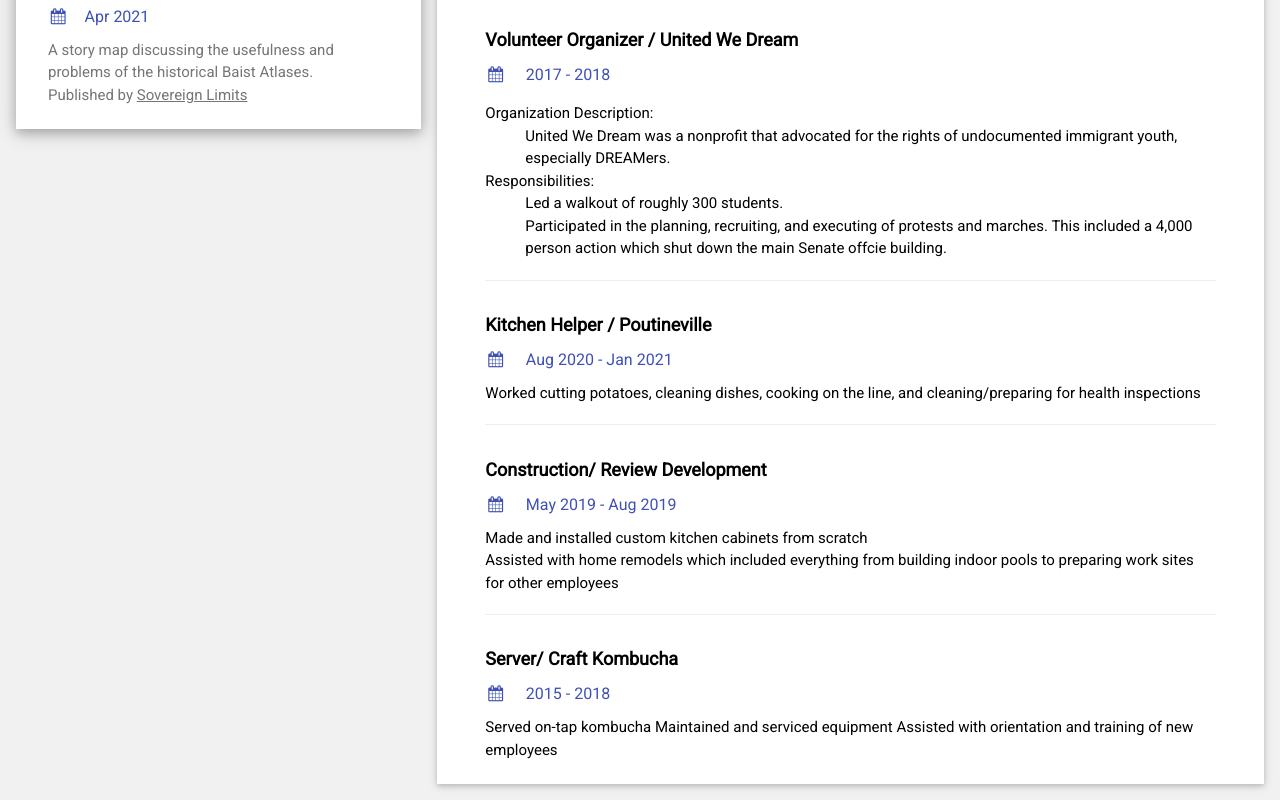
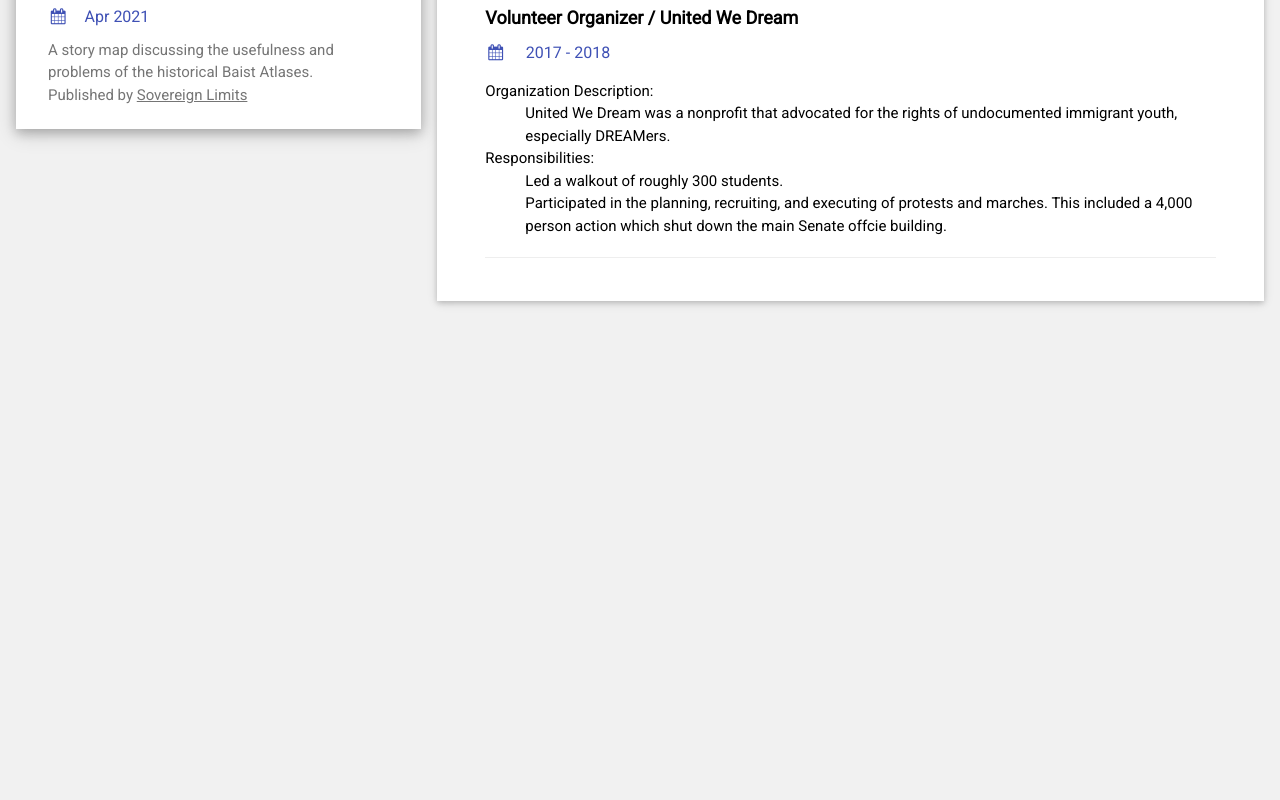
Before and after one commit to ZanderB-B/ZanderB-B.github.io, a plain HTML site: page index.html in a window 1280 px wide. Shown: the part 1976-2776 px from the top of the page. After the commit the page ends 2293 px from the top, so only its background shows below. Drawn offline with nearby package versions, Linux system fonts and the light colour scheme.

Commit message:
Update index.html

```diff
--- a/index.html
+++ b/index.html
@@ -111,7 +111,7 @@ html,body,h1,h2,h3,h4,h5,h6 {font-family: "Roboto", sans-serif}
       <div class="w3-container w3-card w3-white w3-margin-bottom">
         <h2 class="w3-text-grey w3-padding-16"><i class="fa fa-certificate fa-fw w3-margin-right w3-xxlarge w3-text-indigo"></i>Education</h2>
         <div class="w3-container">
-          <h5 class="w3-opacity"><b>McGill University</b></h5>
+          <h5 class="w3-opacity"><b>McGill University, Montreal, Canada</b></h5>
           <h6 class="w3-text-indigo"><i class="fa fa-calendar fa-fw w3-margin-right"></i>2018 - 2023</h6>
           <p><dl><dt>Bachelor Degree in Geography (Urban Studies)</dt>
             <dd>Major GPA: 3.94</dd>
@@ -122,7 +122,7 @@ html,body,h1,h2,h3,h4,h5,h6 {font-family: "Roboto", sans-serif}
           </p>
         </div>
         <div class="w3-container">
-          <h5 class="w3-opacity"><b>School Without Walls</b></h5>
+          <h5 class="w3-opacity"><b>School Without Walls, Washington, DC</b></h5>
           <h6 class="w3-text-indigo"><i class="fa fa-calendar fa-fw w3-margin-right"></i>2014 - 2016, 2017 - 2018</h6>
           <p>High school diploma <br>
             Member of the National Honor Society
@@ -131,8 +131,7 @@ html,body,h1,h2,h3,h4,h5,h6 {font-family: "Roboto", sans-serif}
         <div class="w3-container">
           <h5 class="w3-opacity"><b>Independent Study Abroad</b></h5>
           <h6 class="w3-text-indigo"><i class="fa fa-calendar fa-fw w3-margin-right"></i>2016-2017</h6>
-          <p>Moved with my mother as she traveled for work <br>
-            Fall Semester: Liceo Scientifico Statale Leonardo da Vinci in Florence, Italy <br>
+          <p>Fall Semester: Liceo Scientifico Statale Leonardo da Vinci in Florence, Italy <br>
             Spring Semester: Nelson Mandela International School in Berlin, Germany <br>
           </p><br>
         </div>
@@ -206,30 +205,6 @@ html,body,h1,h2,h3,h4,h5,h6 {font-family: "Roboto", sans-serif}
           </dl>
           <hr>
         </div>
-
-        <div class="w3-container">
-          <h5 class="w3"><b>Kitchen Helper / Poutineville</b></h5>
-          <h6 class="w3-text-indigo"><i class="fa fa-calendar fa-fw w3-margin-right"></i> Aug 2020 - Jan 2021</h6>
-            Worked cutting potatoes, cleaning dishes, cooking on the line, and cleaning/preparing for health inspections
-          <hr>
-        </div>
-
-        <div class="w3-container">
-          <h5 class="w3"><b>Construction/ Review Development</b></h5>
-          <h6 class="w3-text-indigo"><i class="fa fa-calendar fa-fw w3-margin-right"></i> May 2019 - Aug 2019</h6>
-          Made and installed custom kitchen cabinets from scratch <br>
-          Assisted with home remodels which included everything from building indoor pools to preparing work sites for other employees
-          <hr>
-        </div>
-
-        <div class="w3-container">
-          <h5 class="w3"><b> Server/ Craft Kombucha</b></h5>
-          <h6 class="w3-text-indigo"><i class="fa fa-calendar fa-fw w3-margin-right"></i> 2015 - 2018</h6>
-          Served on-tap kombucha
-          Maintained and serviced equipment
-          Assisted with orientation and training of new employees
-        </div>
-
         <br>
       </div>
     </div>
```
